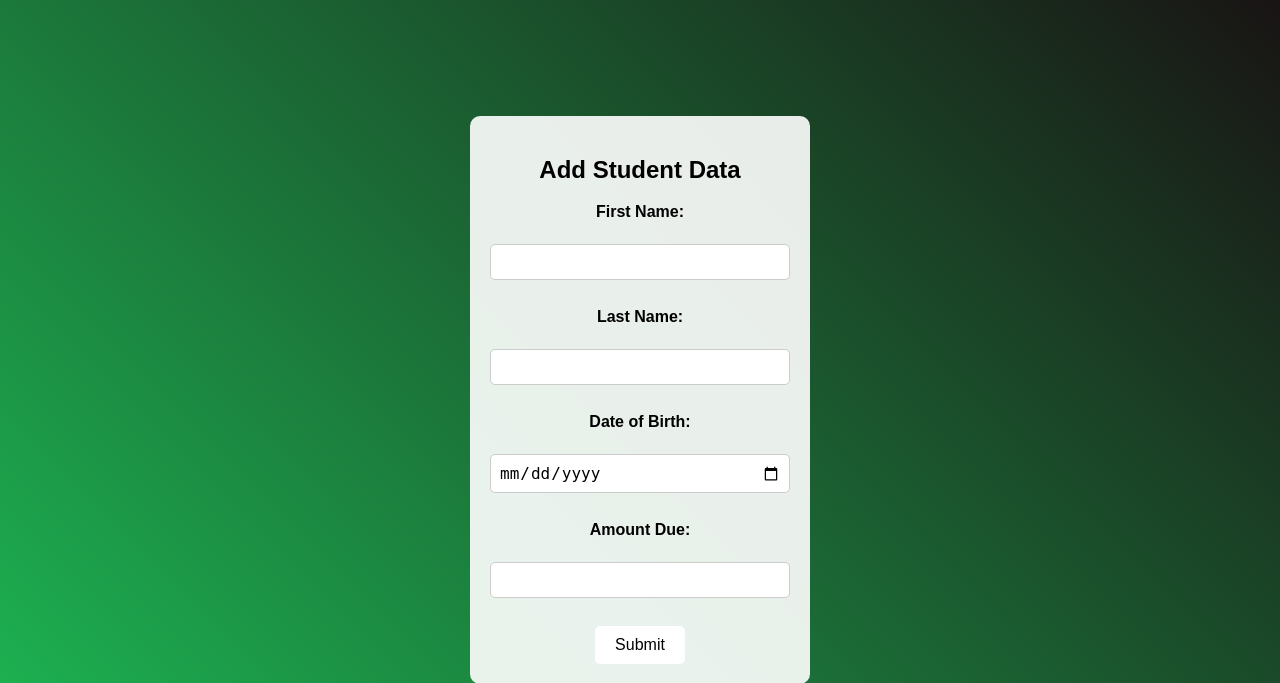
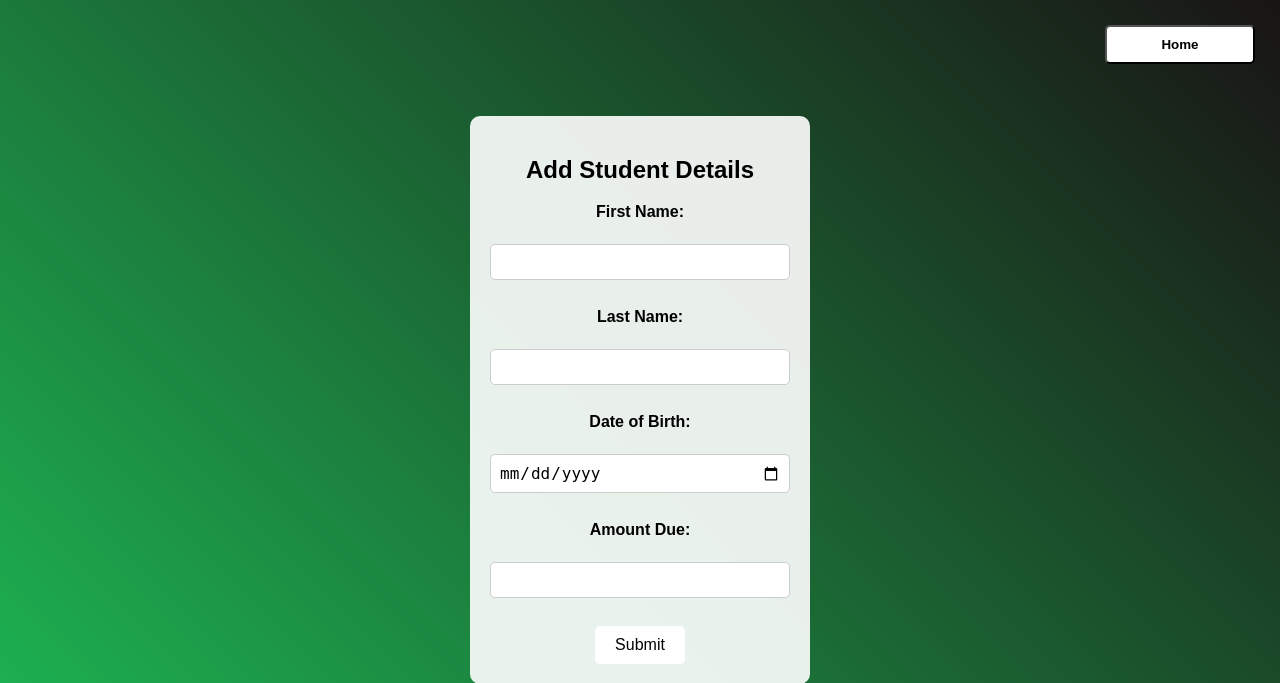
Before and after one commit to Geethu-Vishnu/AIDI_2004_CRUD, a Python web app: template flask/templates/student_form.html in a window 1280 px wide. Shown: the top 683 px of the page. Run offline with Jinja, Linux system fonts and the light colour scheme; the template is opened without the code that fills it, so the values that code supplies are empty.

Commit message:
update page design

```diff
--- a/flask/static/css/styles.css
+++ b/flask/static/css/styles.css
@@ -102,11 +102,29 @@ th {
 }
 .edit-button {
     background-color: #4CAF50;
+    border-radius: 12px
 }
 .delete-button {
     background-color: #f44336;
+    border-radius: 12px
 }
 
 .table-container {
     overflow-y: auto;
 }
+
+.home-button {
+    position: absolute;
+    top: 20px;
+    right: 20px;
+    display: inline-block;
+    background: white;
+    color: black;
+    padding: 10px 20px;
+    margin: 5px;
+    border-radius: 5px;
+    text-decoration: none;
+    font-weight: bold;
+    width: 150px; /* Set the same width for both buttons */
+    text-align: center;
+}
--- a/flask/templates/student_form.html
+++ b/flask/templates/student_form.html
@@ -4,26 +4,27 @@
 <head>
     <meta charset="UTF-8">
     <meta name="viewport" content="width=device-width, initial-scale=1.0">
-    <title>Add Student Data</title>
+    <title>{{ 'Edit Student' if update else 'Add Student' }}</title>
     <link rel="stylesheet" href="{{ url_for('static', filename='css/styles.css') }}">
 </head>
 <body>
-    <form action="/student/new" method="post" onsubmit="return validateForm()">
-        <h2>Add Student Data</h2>
+    <form action="{{ url_for('update_student', student_id=student.student_id) if update else url_for('add_student') }}" method="post" onsubmit="return validateForm()">
+        <h2>{{ 'Edit Student Details' if update else 'Add Student Details' }}</h2>
+        <button class="home-button" onclick="window.location.href='/'">Home</button>
         <label for="first_name">First Name:</label><br>
-        <input type="text" id="first_name" name="first_name" required><br>
+        <input type="text" id="first_name" name="first_name" value="{{ student.first_name if update else '' }}" required><br>
         <span id="first_name_error" class="error"></span><br>
 
         <label for="last_name">Last Name:</label><br>
-        <input type="text" id="last_name" name="last_name" required><br>
+        <input type="text" id="last_name" name="last_name" value="{{ student.last_name if update else '' }}" required><br>
         <span id="last_name_error" class="error"></span><br>
 
         <label for="dob">Date of Birth:</label><br>
-        <input type="date" id="dob" name="dob" required><br>
+        <input type="date" id="dob" name="dob" value="{{ student.dob.strftime('%Y-%m-%d') if update else '' }}" required><br>
         <span id="dob_error" class="error"></span><br>
 
         <label for="amount_due">Amount Due:</label><br>
-        <input type="number" id="amount_due" name="amount_due" min="0" step="0.01" required><br>
+        <input type="number" id="amount_due" name="amount_due" min="0" step="0.01"  value="{{ student.amount_due if update else '' }}" required><br>
         <span id="amount_due_error" class="error"></span><br>
 
         <input type="submit" value="Submit">
```
Also changed, not shown: flask/app.py (+4 -3 lines), flask/templates/students.html (+8 -3 lines).
